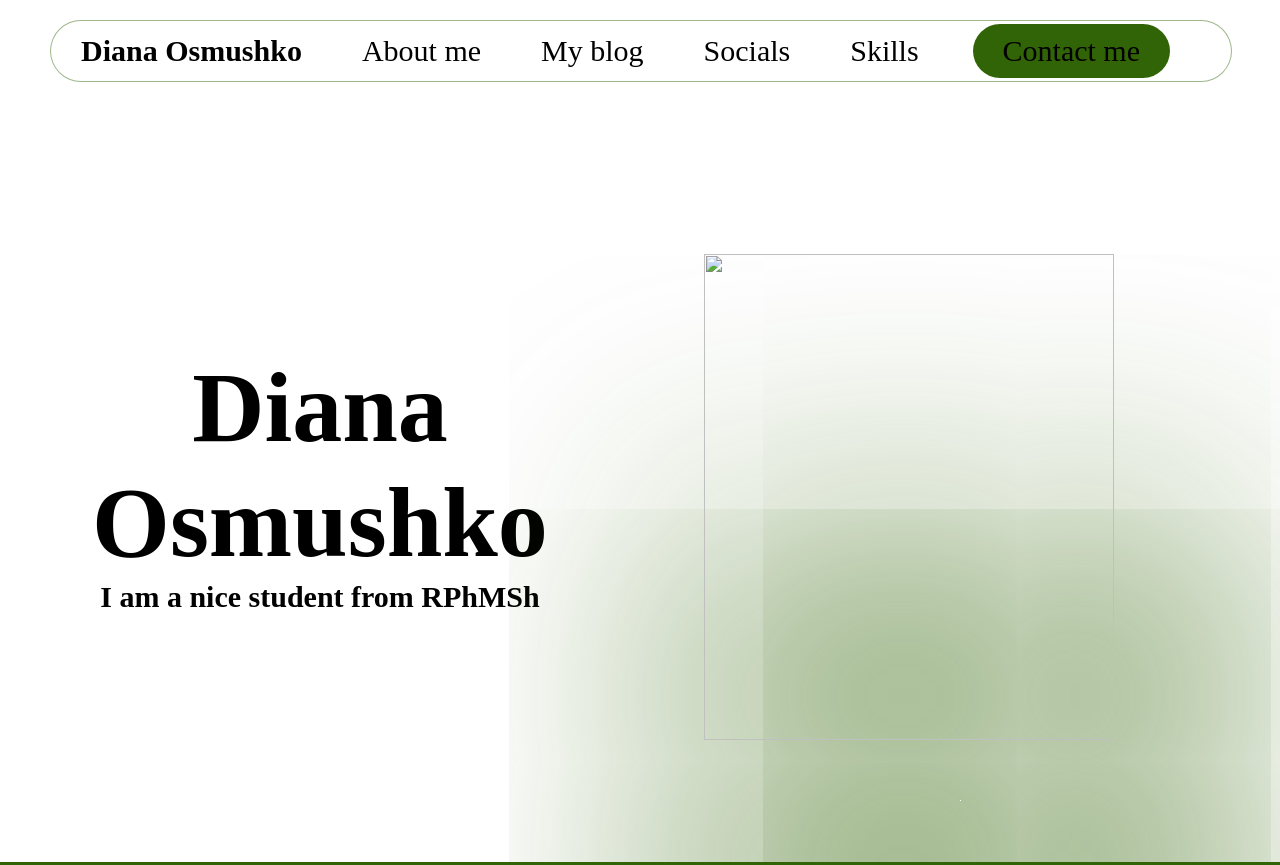
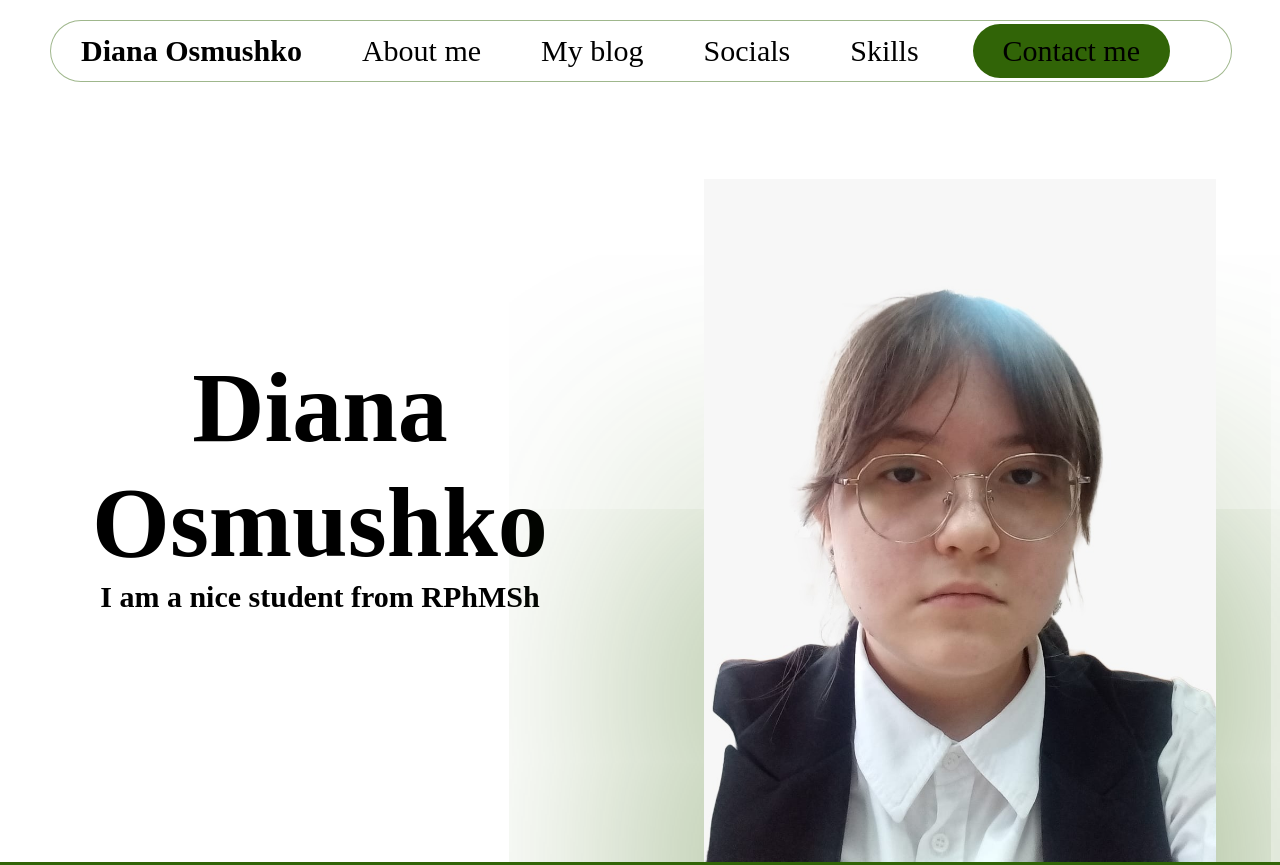
Before and after one commit to zeepydop/myfirstport, a plain HTML site: page index.html in a window 1280 px wide. Shown: the top 865 px of the page. Drawn offline with Linux system fonts and the light colour scheme.

Commit message:
Update index.html

```diff
--- a/index.html
+++ b/index.html
@@ -26,7 +26,7 @@
             </div>
         </div>
         <div class="korobka2">
-            <img src="mee.png.png">
+            <img src="meeeee.jpeg">
         </div>
     </section>
     <section id="aboutme" class="aboutme">
```
